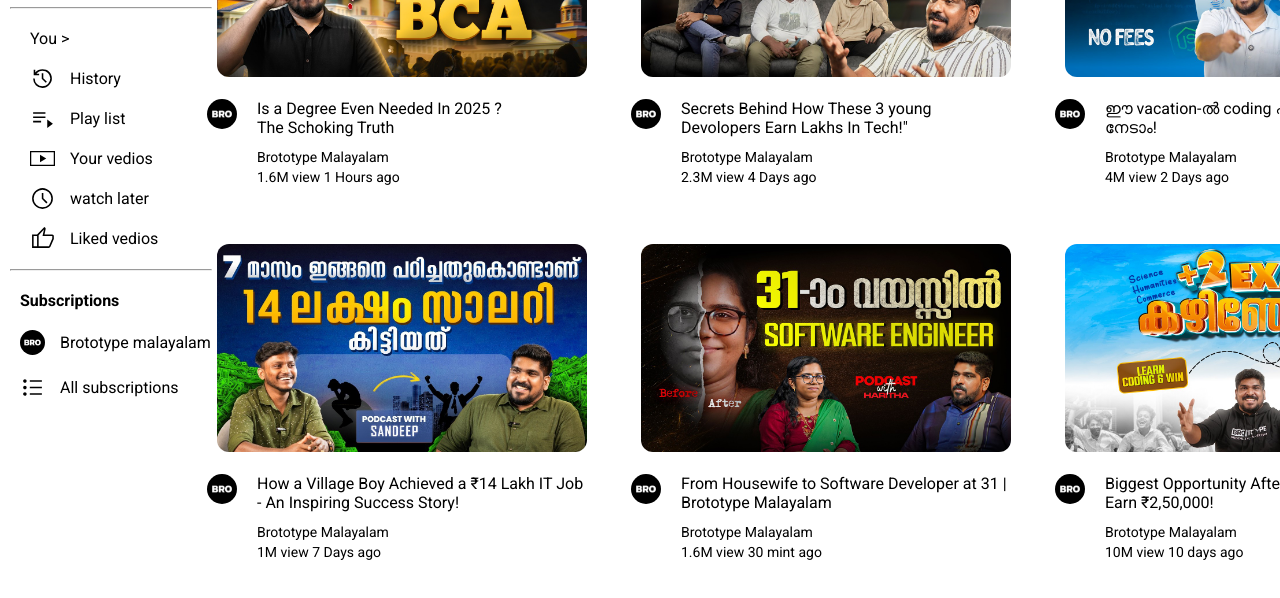
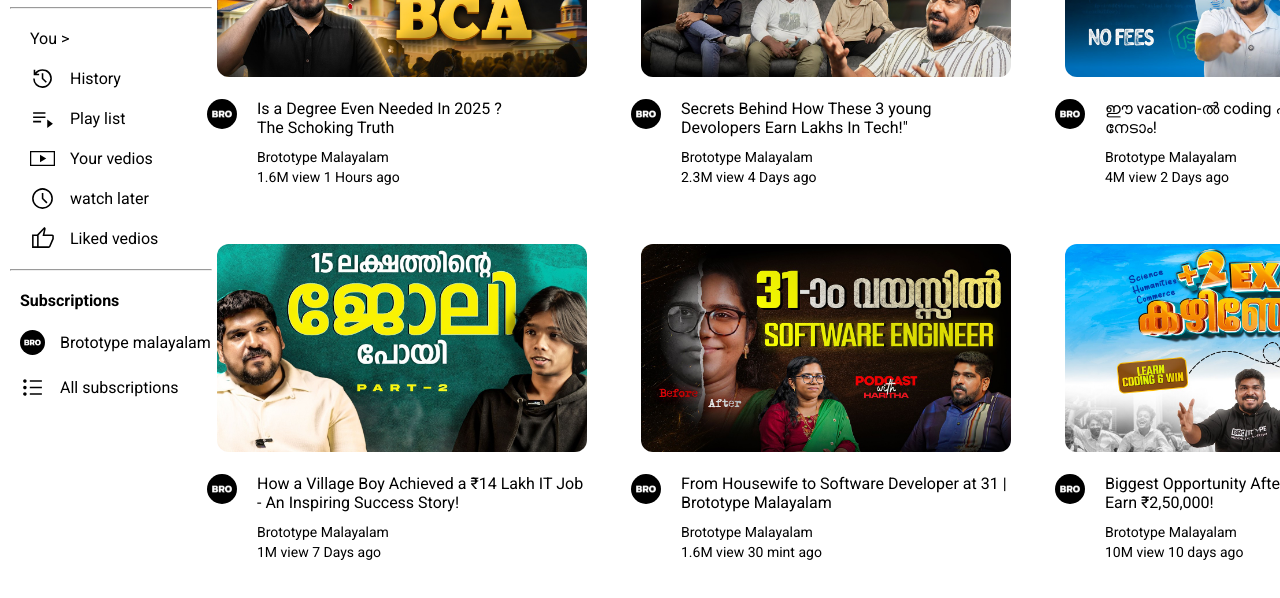
Before and after one commit to nithnhh/Youtube-Clone, a plain HTML site: page index.html in a window 1280 px wide. Shown: the part 216-814 px from the top of the page. Drawn offline with Linux system fonts and the light colour scheme.

Commit message:
Update index.html

```diff
--- a/index.html
+++ b/index.html
@@ -148,11 +148,11 @@
             </div>
             <div class="video-preview">
                 <div class="thumbanila">
-                    <img src="./Thumbnail/_qse-L_fiPY-HD.jpg" alt="">
+                    <img src="./Thumbnail/ybp6KHmlPkY-HD.jpg" alt="">
                 </div>
                  <div class="dtl">
                     <img src="./sub_section/channels4_profile.jpg" alt="">
-                     <p>How a Village Boy Achieved a ₹14 Lakh IT Job - An Inspiring Success Story!
+                         <p>How a Village Boy Achieved a ₹14 Lakh IT Job - An Inspiring Success Story!
                     </p>
                 </div>
                 <div class="channel-dlt">
```
